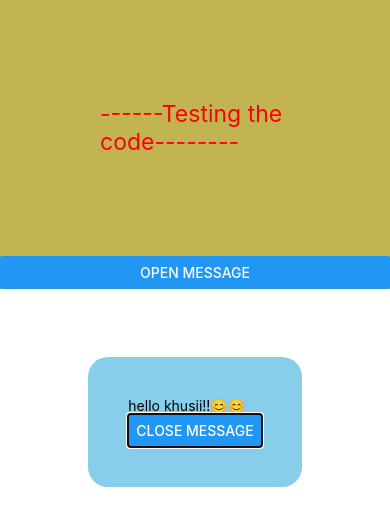
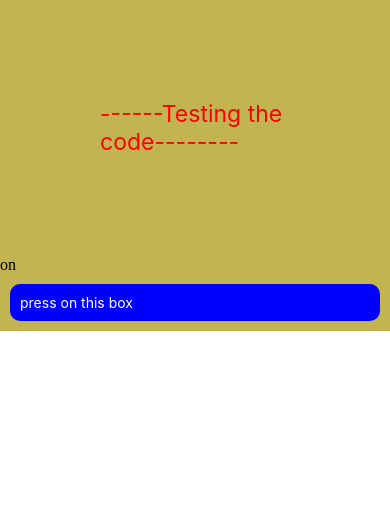
Before and after one commit to Aryan7417/react-native, a React Native app: screen / in a window 390 px wide. Shown: the top 526 px of the page. Built offline with nearby package versions, Linux system fonts and the light colour scheme.

Commit message:
onpress event

```diff
--- /dev/null
+++ b/introduction of raect-native/LongPress.tsx
@@ -0,0 +1,37 @@
+import React from 'react'
+import {View,StyleSheet,Text,Pressable} from 'react-native'
+
+const LongPress = () => {
+  return (
+    <View style={styles.main}>
+        <Pressable
+        onPress={()=>console.warn('hey khushis')}
+        onLongPress={()=>console.warn("i realy like you")}
+        onPressIn={()=>console.warn('press in')}
+        onPressOut={()=>console.warn('press out')}
+        >
+            on
+            <Text style={styles.pressTest}>
+                press on this box
+            </Text>
+        </Pressable>
+    </View>
+
+  )
+}
+
+const styles=StyleSheet.create({
+    main:{
+        justifyContent:'center'
+    },
+    pressTest:{
+        backgroundColor:'blue',
+        color:'#fff',
+        borderRadius:10,
+        margin:10,
+        padding:10,
+
+    }
+})
+
+export default LongPress
--- a/introduction of raect-native/componet.tsx
+++ b/introduction of raect-native/componet.tsx
@@ -18,8 +18,8 @@ import { View,Text } from 'react-native'
 ///import STylessf from './STyless.tsx'
 // import Radio from './Radio.tsx'
 //import Loader from './Loader.tsx'
-import Moodal from './Moodal.tsx'
-
+//import Moodal from './Moodal.tsx'
+import LongPress from './LongPress.tsx'
 
 
 
@@ -30,7 +30,9 @@ const componet = () => {
     <View style={{backgroundColor:'#C2B551'}}>
         <Text style={{fontSize:23 ,padding:100,color:"red"}}>------Testing the code--------</Text>
 
-     <Moodal/>
+        <LongPress/>
+
+
 
 
 
```
